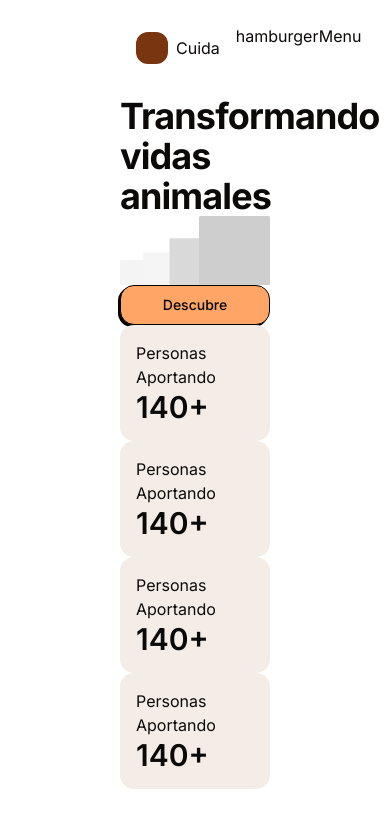
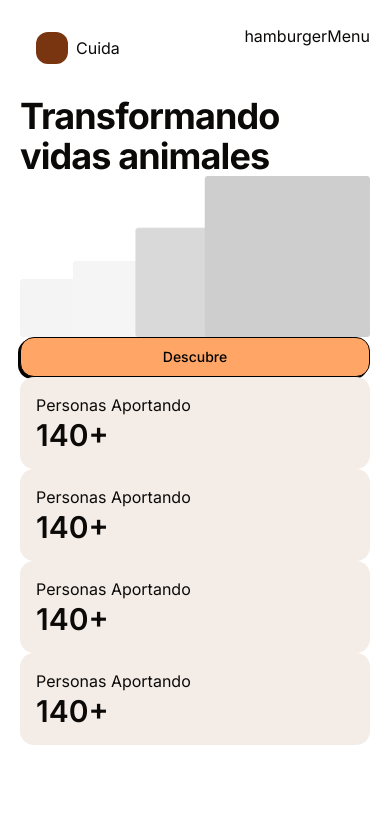
Before and after one commit to andrescasa-dev/cuida-frontend, a Next.js app: page / in a window 390 px wide. Shown: the top 828 px of the page. Built offline with nearby package versions, Linux system fonts and the light colour scheme.

Commit message:
responsive main layout

```diff
--- a/src/app/globals.css
+++ b/src/app/globals.css
@@ -57,7 +57,14 @@
   body {
     @apply bg-background text-foreground;
   }
-  .grid-cols-main-layout > * {
+}
+
+@layer utilities {
+  .main-layout{
+    @apply grid grid-cols-[minmax(1.25rem,_1fr)_minmax(0px,_75rem)_minmax(1.25rem,_1fr)] sm:grid-cols-[minmax(3.5rem,_1fr)_minmax(0px,_75rem)_minmax(3.5rem,_1fr)];
+  }
+
+  .main-layout > * {
     grid-column-start: 2;
   }
 }
--- a/src/app/layout.tsx
+++ b/src/app/layout.tsx
@@ -18,9 +18,7 @@ export default function RootLayout({
 }>) {
   return (
     <html lang="en">
-      <body className={cn(inter.className, 'grid grid-cols-main-layout')}>
-        {children}
-      </body>
+      <body className={cn(inter.className, 'main-layout')}>{children}</body>
     </html>
   );
 }
--- a/tailwind.config.ts
+++ b/tailwind.config.ts
@@ -18,9 +18,6 @@ const config = {
       },
     },
     extend: {
-      gridTemplateColumns: {
-        'main-layout': 'minmax(0px, 7.5rem) minmax(0px, 1fr) minmax(0px, 7.5rem)',
-      },
       colors: {
         border: 'hsl(var(--border))',
         input: 'hsl(var(--input))',
```
